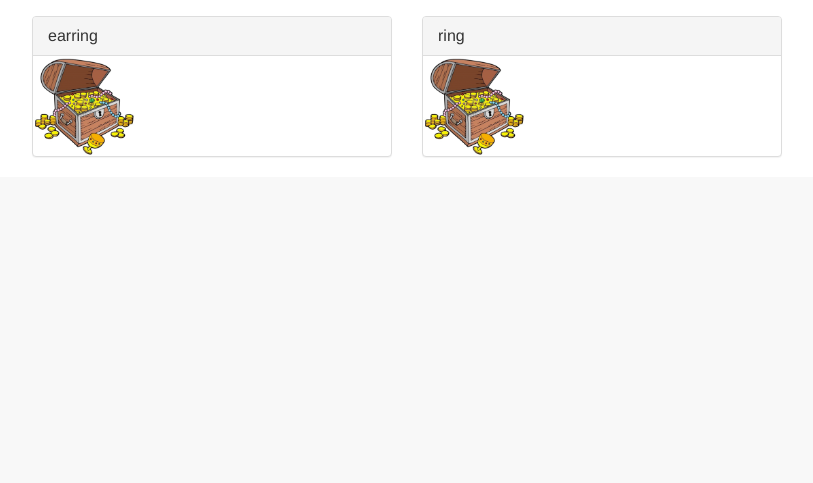
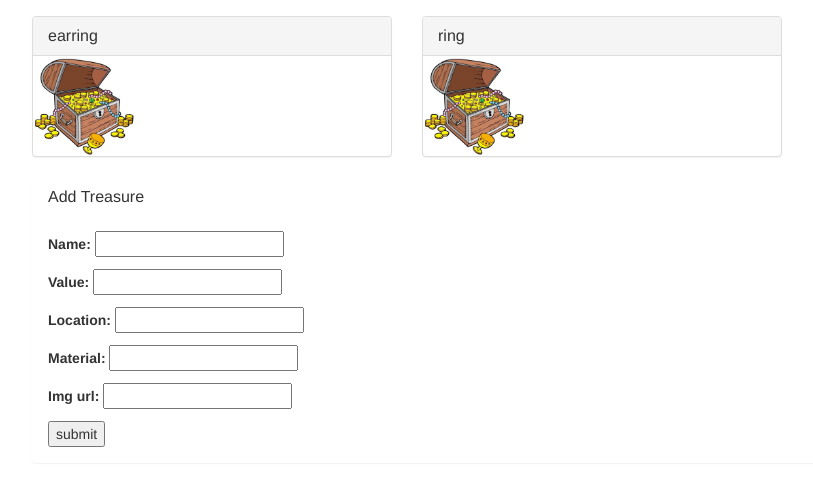
Before and after one commit to baharSQ/django-Treasuregram, a Django app: page / in a window 1280 px wide. Shown: the part 626-1109 px from the top of the page, without its empty margins (38-851 px from the left). Before the commit the page ends 783 px from the top, so only its background shows below. Run offline with Django 3.2, Linux system fonts and the light colour scheme; data comes from the database, SQL or seed files in the repository; both versions use the stored data as it was after the commit; some libraries are stand-ins or nearby versions.

Commit message:
form is added

```diff
--- /dev/null
+++ b/main_app/forms.py
@@ -0,0 +1,12 @@
+from django import forms
+from .models import Treasure
+#class TreasureForm(forms.Form):
+#	name = forms.CharField(label='Name', max_length=100)
+#	value = forms.DecimalField(label='Value', max_digits=10, decimal_places=2)
+#	material= forms.CharField(label='Material',max_length=100)
+#	location = forms.CharField(label='Location',max_length=100)
+#	img_url = forms.CharField(label='Image URL', max_length=255)
+class TreasureForm(forms.ModelForm):
+	class Meta:
+		model = Treasure
+		fields = ['name','value','location','material','img_url']
--- a/main_app/templates/index.html
+++ b/main_app/templates/index.html
@@ -20,4 +20,16 @@
 				{% endif %}
 				{% endfor %}
 				</div>
+				<div class="treasure panel panel_default">
+					<div class="panel-heading">
+						<h3 class="panel-title">Add Treasure</h3>
+					</div>
+					<div class="panel-body">
+							<form action="post_url/" method="post">
+							{% csrf_token %}
+							{{ form.as_p }}
+							<input type='submit' value='submit' />
+							</form>
+					</div>
+				</div>
 {% endblock %}
--- a/main_app/urls.py
+++ b/main_app/urls.py
@@ -3,4 +3,5 @@ from . import views
 urlpatterns = [
 	url(r'^$', views.index),
 	url(r'^([0-9]+)/$',views.detail,name = 'detail'),
+	url(r'^post_url/$',views.post_treasure,name = 'post_treasure'),
 ]
--- a/main_app/views.py
+++ b/main_app/views.py
@@ -1,11 +1,27 @@
 from django.shortcuts import render
 from .models import Treasure
+from .forms import TreasureForm
+from django.http import HttpResponseRedirect
 def index(request):
 	treasures = Treasure.objects.all()
-	return render(request, 'index.html', {'treasures':treasures})
+	form = TreasureForm()
+	return render(request, 'index.html', {'treasures':treasures, 'form':form})
 def detail (request,treasure_id):
 	treasure = Treasure.objects.get(id = treasure_id)
 	return render (request, 'detail.html', {'treasure':treasure})
+def post_treasure (request):
+	form = TreasureForm(request.POST)
+	if form.is_valid():
+		form.save(commit = True)
+#		treasure = Treasure (
+#							 name=form.cleaned_data['name'],
+#							 value=form.cleaned_data['value'],
+#							 material=form.cleaned_data['material'],
+#							 location=form.cleaned_data['location'],
+#							 img_url= form.cleaned_data['img_url']
+#							)
+#		treasure.save()
+	return HttpResponseRedirect('/')
 #class Treasure:
 #	def __init__(self, name, value, material, location):
 #		self.name = name
```
Also changed, not shown: db.sqlite3.
